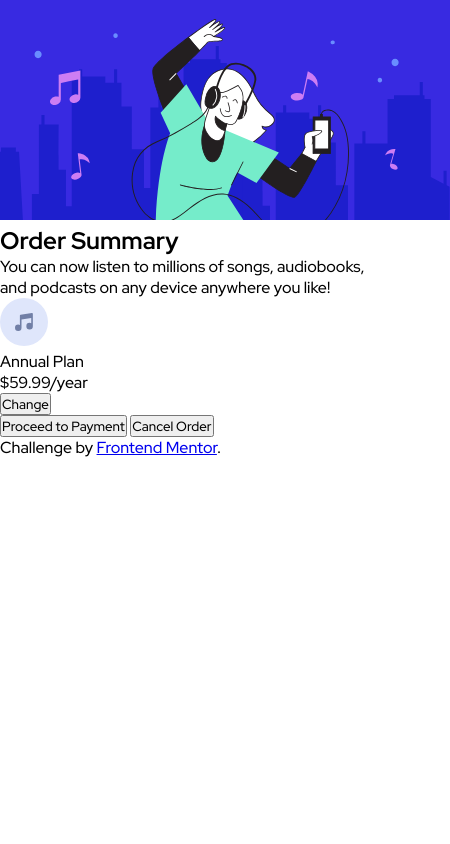
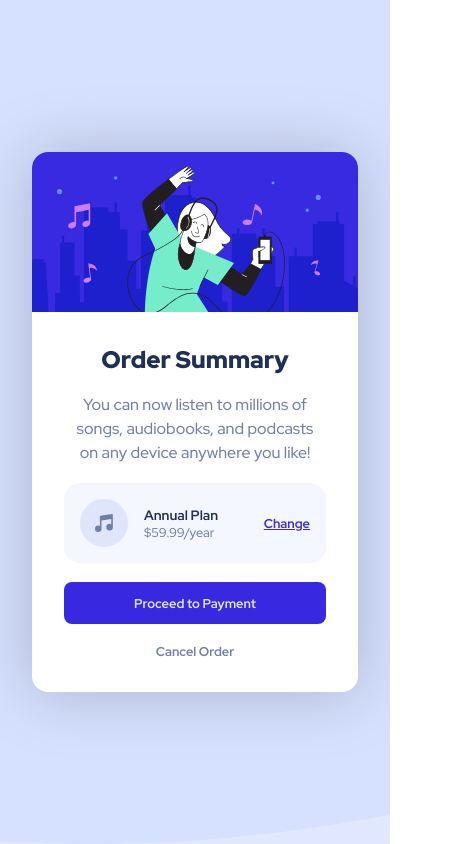
Before and after one commit to kanuos/fem-order-summary-component, a plain HTML site: page index.html in a window 390 px wide. Shown: the whole page, 450 px wide, since content can reach past the window. Drawn offline with Linux system fonts and the light colour scheme.

Commit message:
final commit - css for the app - media query - README

```diff
--- a/style.css
+++ b/style.css
@@ -6,3 +6,182 @@
   box-sizing: border-box;
   font-family: "Red Hat Display", sans-serif;
 }
+
+/* css variables */
+:root {
+  --bg: hsl(225, 100%, 94%);
+  --primary: hsl(245, 75%, 52%);
+
+  --card-bg: hsl(255, 100%, 100%);
+  --info-bg: hsl(225, 100%, 98%);
+  --text: hsl(224, 23%, 55%);
+  --heading: hsl(223, 47%, 23%);
+
+  --gap-1: 1rem;
+  --gap-2: 2rem;
+
+  --shadow: drop-shadow(0 1px var(--gap-2) rgba(0 0 0 / 0.2));
+}
+
+/* body design */
+body {
+  min-height: 100vh;
+  min-height: 100dvh;
+  height: auto;
+  display: grid;
+  place-items: center;
+  background-image: url(./images/pattern-background-mobile.svg),
+    linear-gradient(to bottom, var(--bg), var(--bg));
+  background-size: cover;
+  padding: var(--gap-2);
+  overflow-x: hidden;
+}
+
+/* main card element */
+.card {
+  border-radius: var(--gap-1);
+  overflow: hidden;
+  height: auto;
+  max-height: 85vh;
+  background-color: var(--card-bg);
+  filter: var(--shadow);
+  font-weight: 500;
+  max-width: 25rem;
+}
+
+.card__img {
+  display: block;
+  object-fit: cover;
+  width: 100%;
+  height: 33%;
+}
+
+.card__text {
+  min-height: 67%;
+  padding: var(--gap-2);
+  text-align: center;
+  display: flex;
+  flex-direction: column;
+  gap: calc(var(--gap-1) * 1.15);
+  align-items: center;
+  justify-content: space-between;
+}
+
+.card__heading {
+  color: var(--heading);
+  font-weight: 900;
+}
+
+.card__desc {
+  color: var(--text);
+  width: 95%;
+  line-height: 1.5rem;
+}
+
+.card__info {
+  display: flex;
+  align-items: center;
+  justify-content: space-between;
+  width: 100%;
+  padding: var(--gap-1);
+  border-radius: var(--gap-1);
+  background-color: var(--info-bg);
+  gap: var(--gap-1);
+}
+
+.card__info > * {
+  flex-shrink: 0;
+}
+
+.card__info > ul {
+  flex-grow: 1;
+  list-style: none;
+  display: flex;
+  flex-direction: column;
+  align-items: flex-start;
+}
+
+.card__info > ul > li:first-of-type {
+  font-weight: 700;
+  font-size: var(--gap-1);
+  color: var(--heading);
+  font-size: calc(var(--gap-1) * 0.85);
+}
+
+.card__info > ul > li:last-of-type {
+  font-size: calc(var(--gap-1) * 0.8);
+  color: var(--text);
+}
+
+/* buttons */
+.btn,
+.btn:focus {
+  outline: none;
+  border: 0;
+  background-color: transparent;
+  cursor: pointer;
+  transition: all 0.25s ease;
+  font-weight: 700;
+  font-size: calc(var(--gap-1) * 0.8);
+}
+
+.btn--primary,
+.btn--secondary {
+  width: 100%;
+}
+
+.btn--primary,
+.btn--primary:focus {
+  padding: calc(var(--gap-1) * 0.8);
+  border-radius: calc(var(--gap-1) * 0.5);
+  background-color: var(--primary);
+  color: var(--bg);
+}
+
+.btn--primary:hover {
+  opacity: 0.8;
+  filter: var(--shadow);
+}
+
+.btn--secondary {
+  color: var(--text);
+}
+
+.btn--secondary:hover {
+  color: var(--heading);
+}
+
+.btn--tertiary {
+  color: var(--primary);
+  text-decoration: underline;
+}
+
+.btn--tertiary:hover {
+  text-decoration: none;
+  color: var(--text);
+}
+
+/* footer/attribution */
+footer.attribution {
+  position: absolute;
+  z-index: -999;
+  transform: translate(-999%, -999%);
+  opacity: 0;
+  pointer-events: none;
+}
+
+/* media query */
+@media screen and (min-width: 768px) {
+    .card__text {
+        gap: calc(var(--gap-1) * 1.5);
+      }
+}
+
+@media screen and (min-width: 1024px) {
+  body {
+    background-image: url(./images/pattern-background-desktop.svg),
+      linear-gradient(to bottom, var(--bg), var(--bg));
+    background-size: contain;
+    background-repeat: no-repeat;
+  }
+}
```
Also changed, not shown: 1 other file.
